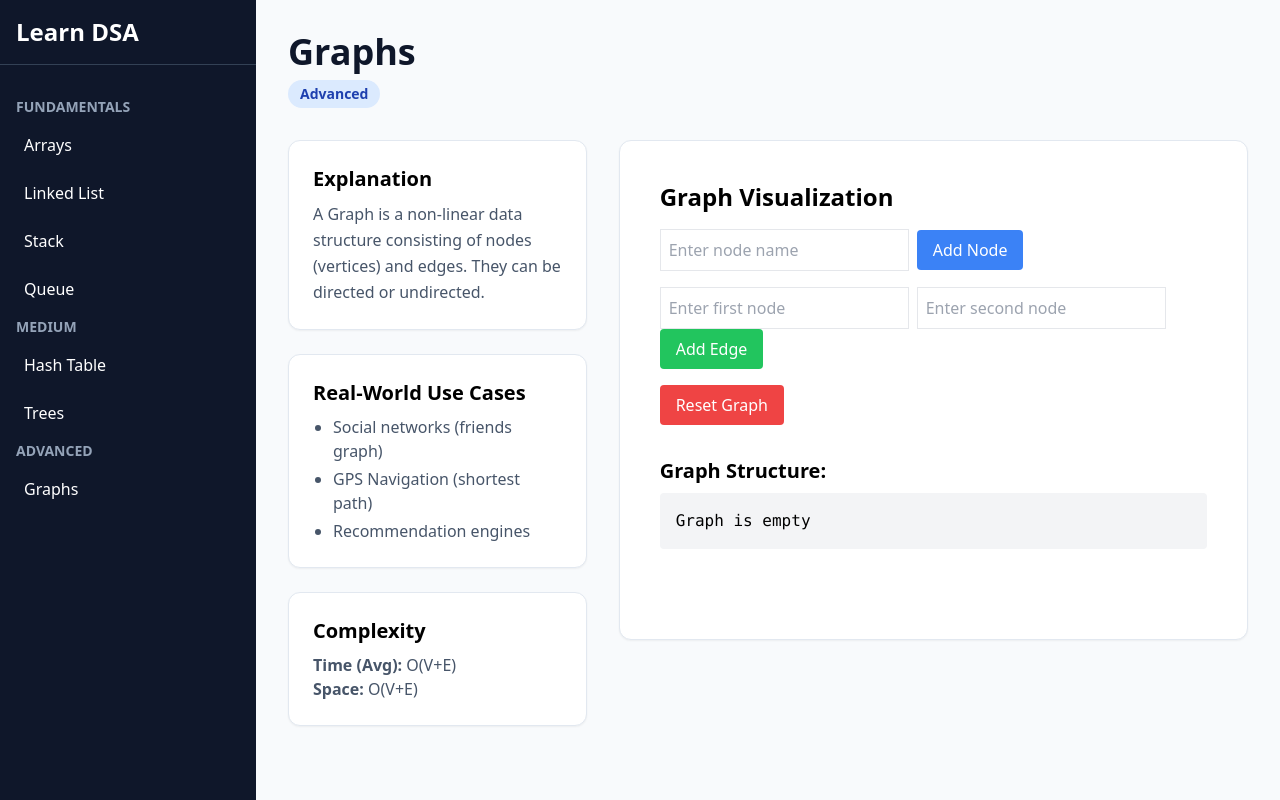
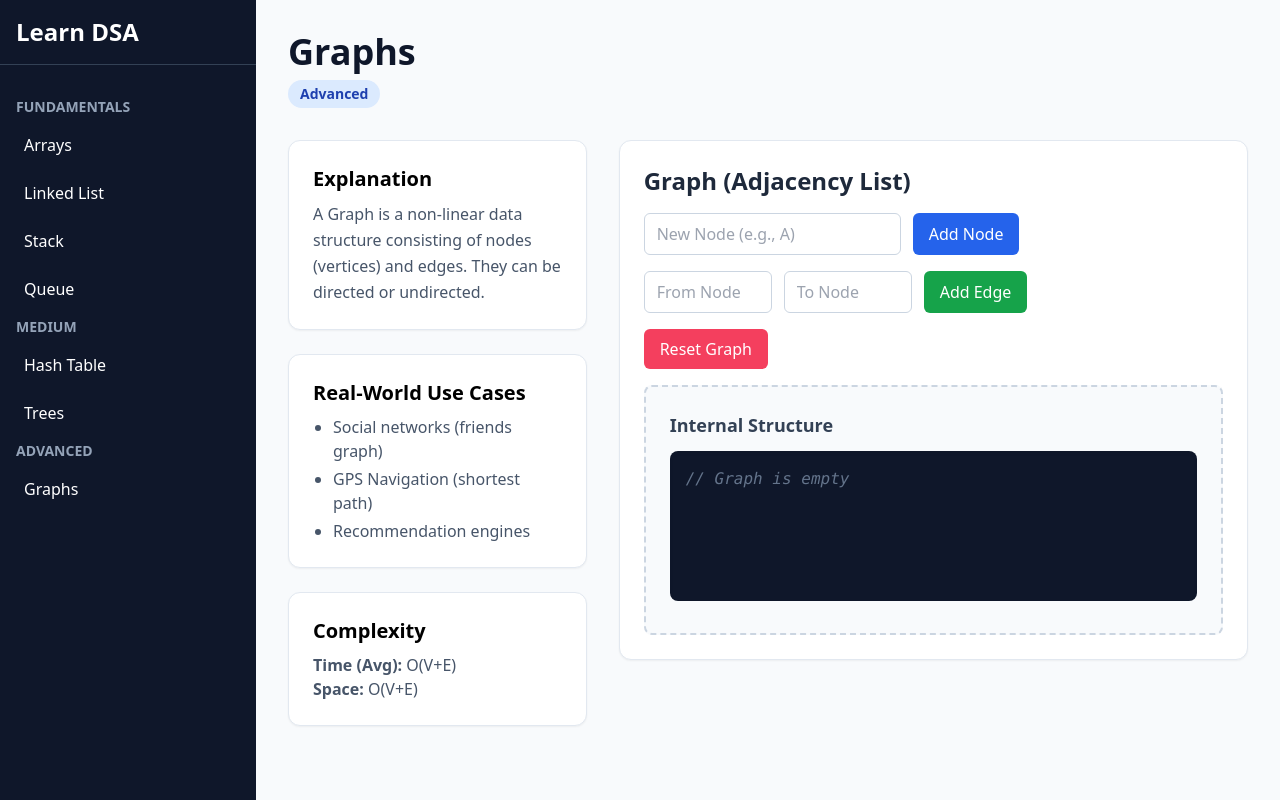
Before and after one commit to thyagarajsalome/Learn-DSA, a React (Vite) app: page /topic/graphs in a window 1280 px wide. Built offline with nearby package versions, Linux system fonts and the light colour scheme.

Commit message:
error-fixed

```diff
--- a/src/components/GraphVisualization.tsx
+++ b/src/components/GraphVisualization.tsx
@@ -1,30 +1,37 @@
 import React, { useState, useEffect } from "react";
 
+// Add TypeScript interface for the Adjacency List
+interface AdjacencyList {
+  [key: string]: string[];
+}
+
 class Graph {
+  adjacencyList: AdjacencyList;
+
   constructor() {
     this.adjacencyList = {};
   }
 
-  addNode(node) {
+  addNode(node: string) {
     if (!this.adjacencyList[node]) {
       this.adjacencyList[node] = [];
     }
   }
 
-  addEdge(node1, node2) {
+  addEdge(node1: string, node2: string) {
     if (!this.adjacencyList[node1] || !this.adjacencyList[node2]) {
       return false;
     }
     if (!this.adjacencyList[node1].includes(node2)) {
       this.adjacencyList[node1].push(node2);
-      this.adjacencyList[node2].push(node1);
+      this.adjacencyList[node2].push(node1); // Undirected graph
     }
     return true;
   }
 
-  showGraph() {
+  showGraph(): string[] {
     return Object.entries(this.adjacencyList).map(
-      ([node, connections]) => `${node} -> ${connections.join(", ")}`
+      ([node, connections]) => `${node} -> [ ${connections.join(", ")} ]`
     );
   }
 }
@@ -34,7 +41,7 @@ const GraphVisualization = () => {
   const [newNode, setNewNode] = useState("");
   const [node1, setNode1] = useState("");
   const [node2, setNode2] = useState("");
-  const [graphDisplay, setGraphDisplay] = useState([]);
+  const [graphDisplay, setGraphDisplay] = useState<string[]>([]);
   const [error, setError] = useState("");
 
   useEffect(() => {
@@ -44,7 +51,7 @@ const GraphVisualization = () => {
   const handleAddNode = () => {
     if (newNode && !graph.adjacencyList[newNode]) {
       const updatedGraph = new Graph();
-      Object.assign(updatedGraph.adjacencyList, graph.adjacencyList);
+      Object.assign(updatedGraph.adjacencyList, JSON.parse(JSON.stringify(graph.adjacencyList)));
       updatedGraph.addNode(newNode);
       setGraph(updatedGraph);
       setNewNode("");
@@ -56,7 +63,7 @@ const GraphVisualization = () => {
 
   const handleAddEdge = () => {
     const updatedGraph = new Graph();
-    Object.assign(updatedGraph.adjacencyList, graph.adjacencyList);
+    Object.assign(updatedGraph.adjacencyList, JSON.parse(JSON.stringify(graph.adjacencyList)));
     if (updatedGraph.addEdge(node1, node2)) {
       setGraph(updatedGraph);
       setNode1("");
@@ -76,66 +83,60 @@ const GraphVisualization = () => {
   };
 
   return (
-    <div className="container mx-auto p-4">
-      <h1 className="text-2xl font-bold mb-4">Graph Visualization</h1>
+    <div className="flex flex-col h-full">
+      <h2 className="text-2xl font-bold mb-4 text-slate-800">Graph (Adjacency List)</h2>
 
-      <div className="mb-4">
+      {/* Node Control */}
+      <div className="mb-4 flex gap-3">
         <input
           type="text"
           value={newNode}
           onChange={(e) => setNewNode(e.target.value)}
-          placeholder="Enter node name"
-          className="border p-2 mr-2"
+          placeholder="New Node (e.g., A)"
+          className="border border-slate-300 rounded-md px-3 py-2 outline-none focus:ring-2 focus:ring-blue-500"
         />
-        <button
-          onClick={handleAddNode}
-          className="bg-blue-500 text-white px-4 py-2 rounded hover:bg-blue-600"
-        >
+        <button onClick={handleAddNode} className="bg-blue-600 hover:bg-blue-700 text-white px-4 py-2 rounded-md font-medium transition-colors">
           Add Node
         </button>
       </div>
 
-      <div className="mb-4">
+      {/* Edge Control */}
+      <div className="mb-4 flex gap-3">
         <input
           type="text"
           value={node1}
           onChange={(e) => setNode1(e.target.value)}
-          placeholder="Enter first node"
-          className="border p-2 mr-2"
+          placeholder="From Node"
+          className="border border-slate-300 rounded-md px-3 py-2 outline-none focus:ring-2 focus:ring-green-500 w-32"
         />
         <input
           type="text"
           value={node2}
           onChange={(e) => setNode2(e.target.value)}
-          placeholder="Enter second node"
-          className="border p-2 mr-2"
+          placeholder="To Node"
+          className="border border-slate-300 rounded-md px-3 py-2 outline-none focus:ring-2 focus:ring-green-500 w-32"
         />
-        <button
-          onClick={handleAddEdge}
-          className="bg-green-500 text-white px-4 py-2 rounded hover:bg-green-600"
-        >
+        <button onClick={handleAddEdge} className="bg-green-600 hover:bg-green-700 text-white px-4 py-2 rounded-md font-medium transition-colors">
           Add Edge
         </button>
       </div>
 
-      <button
-        onClick={handleReset}
-        className="bg-red-500 text-white px-4 py-2 rounded hover:bg-red-600 mb-4"
-      >
+      <button onClick={handleReset} className="bg-rose-500 hover:bg-rose-600 text-white px-4 py-2 rounded-md font-medium transition-colors w-fit mb-4">
         Reset Graph
       </button>
 
-      {error && <div className="text-red-500 mb-4">{error}</div>}
+      {error && <div className="text-rose-600 bg-rose-50 p-3 rounded-md mb-4 font-medium border-l-4 border-rose-500">{error}</div>}
 
-      <div className="mt-4">
-        <h2 className="text-xl font-bold mb-2">Graph Structure:</h2>
-        <pre className="bg-gray-100 p-4 rounded">
+      {/* Visual Workspace */}
+      <div className="flex-1 bg-slate-50 border-2 border-dashed border-slate-300 rounded-lg p-6 min-h-[250px]">
+        <h3 className="text-lg font-semibold mb-3 text-slate-700">Internal Structure</h3>
+        <div className="bg-slate-900 text-green-400 font-mono p-4 rounded-lg shadow-inner min-h-[150px]">
           {graphDisplay.length > 0 ? (
-            graphDisplay.map((line, index) => <div key={index}>{line}</div>)
+            graphDisplay.map((line, index) => <div key={index} className="mb-1">{line}</div>)
           ) : (
-            <div>Graph is empty</div>
+            <div className="text-slate-500 italic">// Graph is empty</div>
           )}
-        </pre>
+        </div>
       </div>
     </div>
   );
--- a/src/components/StackVisualization.tsx
+++ b/src/components/StackVisualization.tsx
@@ -1,14 +1,20 @@
 import React, { useState } from "react";
 import { ArrowDown, ArrowUp } from "lucide-react";
+import { motion, AnimatePresence } from "framer-motion";
 
-const StackItem = ({ value }) => (
-  <div className="border-2 border-purple-500 rounded-lg p-2 w-full h-12 flex items-center justify-center bg-purple-100 mb-1">
-    <span className="text-lg font-bold">{value}</span>
-  </div>
+const StackItem = ({ value }: { value: string }) => (
+  <motion.div
+    initial={{ opacity: 0, y: -50, scale: 0.8 }}
+    animate={{ opacity: 1, y: 0, scale: 1 }}
+    exit={{ opacity: 0, x: 50, scale: 0.8 }}
+    className="border-2 border-purple-500 rounded-lg p-2 w-full h-14 flex items-center justify-center bg-purple-100 mb-2 shadow-sm"
+  >
+    <span className="text-lg font-bold text-purple-900">{value}</span>
+  </motion.div>
 );
 
 const StackVisualization = () => {
-  const [stack, setStack] = useState([]);
+  const [stack, setStack] = useState<string[]>([]);
   const [newItem, setNewItem] = useState("");
   const [message, setMessage] = useState("");
 
@@ -39,46 +45,45 @@ const StackVisualization = () => {
   };
 
   return (
-    <div className="p-4 max-w-md mx-auto">
-      <h2 className="text-2xl font-bold mb-4">Stack Visualization</h2>
-      <div className="flex mb-4">
+    <div className="flex flex-col h-full">
+      <h2 className="text-2xl font-bold mb-4 text-slate-800">Interactive Stack (LIFO)</h2>
+
+      <div className="flex flex-wrap gap-3 mb-6">
         <input
           type="text"
           value={newItem}
           onChange={(e) => setNewItem(e.target.value)}
-          placeholder="Enter item to push"
-          className="mr-2 p-2 border rounded"
+          placeholder="Enter item..."
+          className="border border-slate-300 rounded-lg px-4 py-2 focus:ring-2 focus:ring-purple-500 outline-none"
         />
-        <button
-          onClick={push}
-          className="mr-2 p-2 bg-blue-500 text-white rounded"
-        >
-          <ArrowDown className="mr-2 h-4 w-4 inline" /> Push
+        <button onClick={push} className="flex items-center bg-purple-600 hover:bg-purple-700 text-white px-4 py-2 rounded-lg font-medium transition-colors">
+          <ArrowDown className="mr-2 h-4 w-4" /> Push
         </button>
-        <button
-          onClick={pop}
-          className="mr-2 p-2 bg-red-500 text-white rounded"
-        >
-          <ArrowUp className="mr-2 h-4 w-4 inline" /> Pop
+        <button onClick={pop} className="flex items-center bg-rose-500 hover:bg-rose-600 text-white px-4 py-2 rounded-lg font-medium transition-colors">
+          <ArrowUp className="mr-2 h-4 w-4" /> Pop
         </button>
-        <button onClick={peek} className="p-2 bg-green-500 text-white rounded">
+        <button onClick={peek} className="bg-emerald-500 hover:bg-emerald-600 text-white px-4 py-2 rounded-lg font-medium transition-colors">
           Peek
         </button>
       </div>
+
       {message && (
-        <div className="mb-4 p-2 bg-yellow-100 border border-yellow-400 text-yellow-700 rounded">
+        <div className="mb-4 p-3 bg-indigo-50 border-l-4 border-indigo-500 text-indigo-700 rounded-r-md font-medium">
           {message}
         </div>
       )}
-      <div className="border-2 border-dashed border-gray-300 p-4 rounded-lg">
-        {stack.length === 0 ? (
-          <div className="text-center text-gray-500">Stack is empty</div>
-        ) : (
-          stack
-            .slice()
-            .reverse()
-            .map((item, index) => <StackItem key={index} value={item} />)
-        )}
+
+      <div className="flex-1 bg-slate-50 border-2 border-dashed border-slate-300 rounded-lg p-8 flex flex-col items-center justify-end min-h-[300px]">
+        <div className="w-48 border-b-4 border-x-4 border-slate-400 rounded-b-lg p-2 flex flex-col-reverse relative">
+          <AnimatePresence>
+            {stack.map((item, index) => (
+              <StackItem key={index + item} value={item} />
+            ))}
+          </AnimatePresence>
+          {stack.length === 0 && (
+            <div className="text-center text-slate-400 py-4 absolute bottom-0 left-0 w-full">Stack is empty</div>
+          )}
+        </div>
       </div>
     </div>
   );
--- a/src/main.tsx
+++ b/src/main.tsx
@@ -1,9 +1,9 @@
 import { StrictMode } from 'react'
 import { createRoot } from 'react-dom/client'
-import App from './App.js'
+import App from './App' // <-- Removed .jsx here
 import './index.css'
 
-createRoot(document.getElementById('root')).render(
+createRoot(document.getElementById('root')!).render(
   <StrictMode>
     <App />
   </StrictMode>,
--- a/src/types/dsa.ts
+++ b/src/types/dsa.ts
@@ -0,0 +1,9 @@
+export interface DSATopic {
+  id: string;
+  title: string;
+  difficulty: "Fundamental" | "Medium" | "Advanced";
+  explanation: string;
+  useCases: string[];
+  timeComplexity: { best: string; average: string; worst: string };
+  spaceComplexity: string;
+}
```
Also changed, not shown: src/components/QueueVisualization.tsx (+36 -35 lines).
